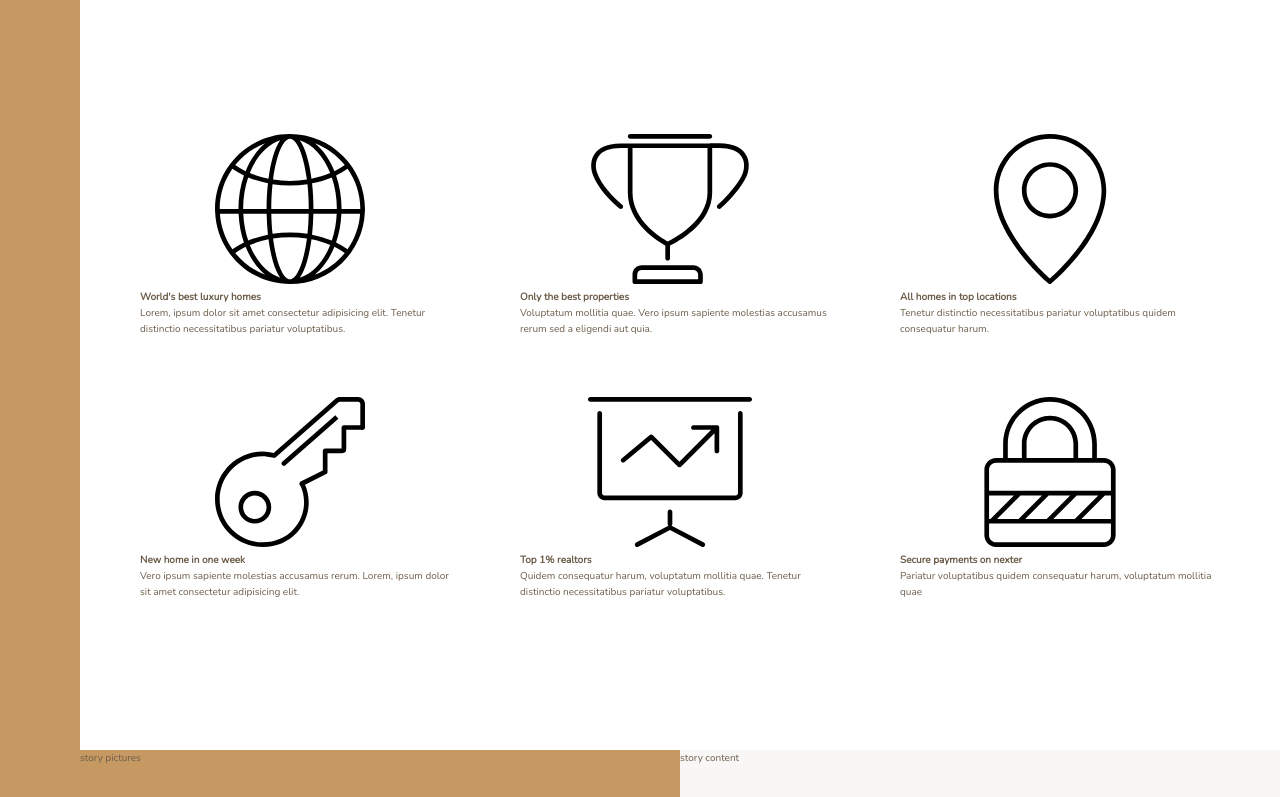
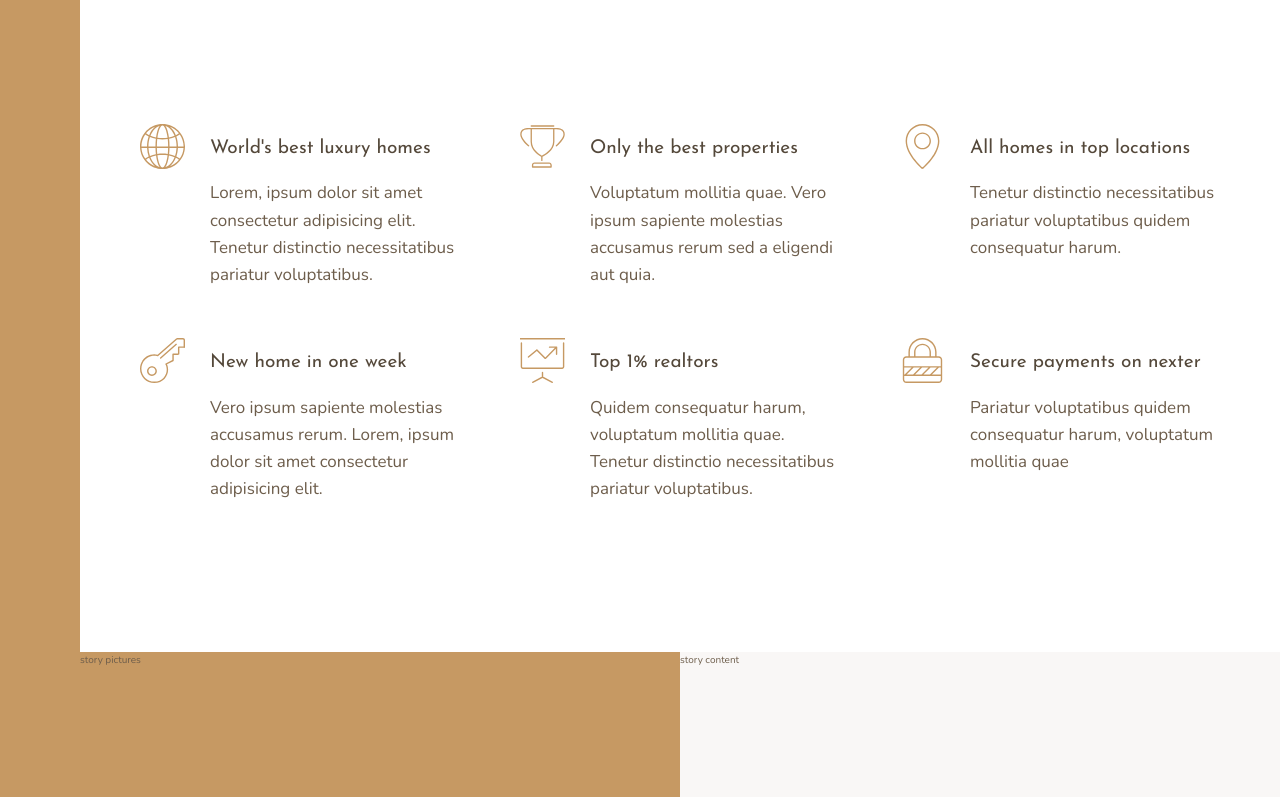
Before and after one commit to KamuiShiroPL/nexter, a website: page index.html in a window 1280 px wide. Shown: the part 656-1453 px from the top of the page. Drawn offline with nearby package versions, Linux system fonts and the light colour scheme.

Commit message:
Fix fature section icon and text styling. Modify grid columns template for features section (responsive grid)

```diff
--- a/index.html
+++ b/index.html
@@ -29,7 +29,7 @@
                 <svg class="feature__icon">
                     <use xlink:href="img/sprite.svg#icon-global"></use>
                 </svg>
-                <h4 class="heading-4">
+                <h4 class="heading-4 heading-4--dark">
                     World's best luxury homes
                 </h4>
                 <p class="feature__text">
@@ -40,7 +40,7 @@
                 <svg class="feature__icon">
                     <use xlink:href="img/sprite.svg#icon-trophy"></use>
                 </svg>
-                <h4 class="heading-4">
+                <h4 class="heading-4 heading-4--dark">
                     Only the best properties
                 </h4>
                 <p class="feature__text">
@@ -51,7 +51,7 @@
                 <svg class="feature__icon">
                     <use xlink:href="img/sprite.svg#icon-map-pin"></use>
                 </svg>
-                <h4 class="heading-4">
+                <h4 class="heading-4 heading-4--dark">
                     All homes in top locations
                 </h4>
                 <p class="feature__text">
@@ -62,7 +62,7 @@
                 <svg class="feature__icon">
                     <use xlink:href="img/sprite.svg#icon-key"></use>
                 </svg>
-                <h4 class="heading-4">
+                <h4 class="heading-4 heading-4--dark">
                     New home in one week
                 </h4>
                 <p class="feature__text">
@@ -73,7 +73,7 @@
                 <svg class="feature__icon">
                     <use xlink:href="img/sprite.svg#icon-presentation"></use>
                 </svg>
-                <h4 class="heading-4">
+                <h4 class="heading-4 heading-4--dark">
                     Top 1% realtors
                 </h4>
                 <p class="feature__text">
@@ -85,7 +85,7 @@
                 <svg class="feature__icon">
                     <use xlink:href="img/sprite.svg#icon-lock"></use>
                 </svg>
-                <h4 class="heading-4">
+                <h4 class="heading-4 heading-4--dark">
                     Secure payments on nexter
                 </h4>
                 <p class="feature__text">
--- a/sass/_features.scss
+++ b/sass/_features.scss
@@ -5,5 +5,27 @@
 
     display: grid;
     grid-template-columns: repeat(3, 1fr);
+    grid-template-columns: repeat(auto-fit, minmax(25rem, 1fr));
     grid-gap: 6rem;
+    align-items: start;
 }
+
+.feature {
+
+    display: grid;
+    grid-template-columns: min-content 1fr;
+    grid-row-gap: 1.5rem;
+    grid-column-gap: 2.5rem;
+
+    &__icon {
+        fill: $color-primary;
+        width: 4.5rem;
+        height: 4.5rem;
+        grid-row: 1 / span 2;
+        transform: translateY(-1rem);
+    }
+
+    &__text {
+        font-size: 1.7rem;
+    }
+}
--- a/sass/_typography.scss
+++ b/sass/_typography.scss
@@ -0,0 +1,24 @@
+%heading {
+    font-family: $font-display;
+    font-weight: 400;
+}
+
+.heading-1 {
+    @extend %heading;
+}
+
+.heading-2 {
+    @extend %heading;
+}
+
+.heading-3 {
+    @extend %heading;
+}
+
+.heading-4 {
+    @extend %heading;
+    font-size: 1.9rem;
+
+    &--light {color: $color-grey-light-1;}
+    &--dark {color: $color-grey-dark-1;}
+}
```
Also changed, not shown: css/style.css.
